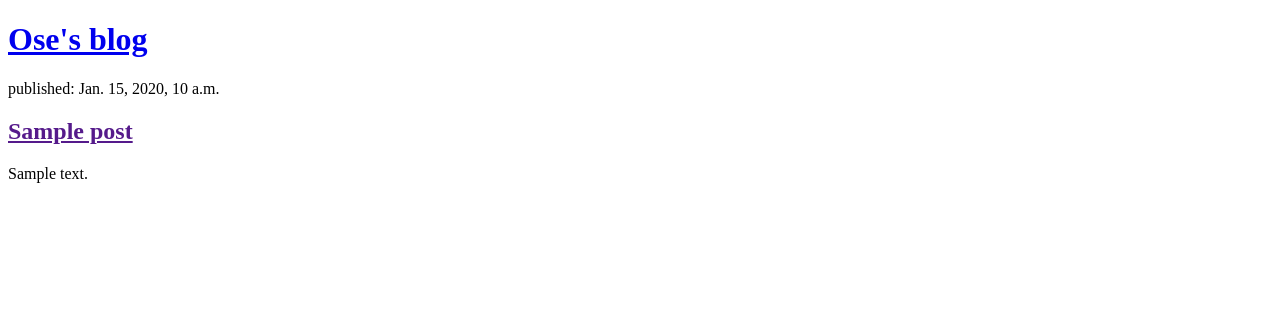
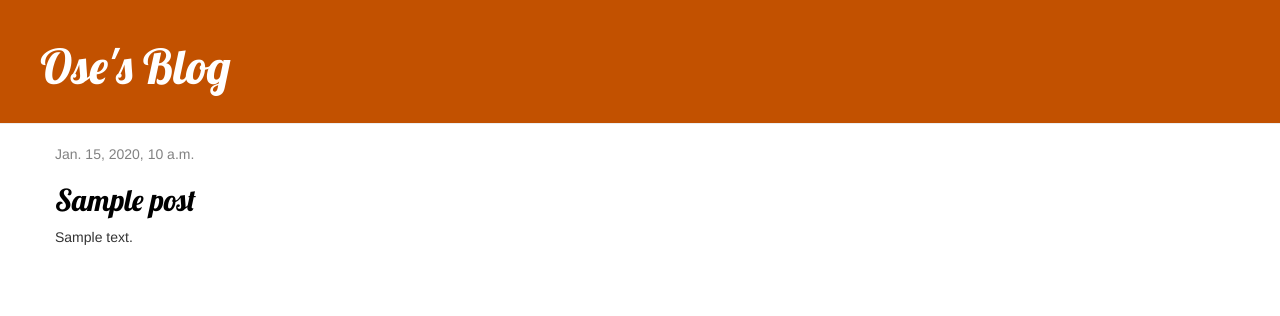
Before and after one commit to oseahumhen/my-first-blog, a Django app: page / in a window 1280 px wide. Shown: the top 316 px of the page. Run offline with Django 3.2, Linux system fonts and the light colour scheme; tables that the repository leaves empty hold one stand-in row (values such as "Sample post"); some libraries are stand-ins or nearby versions.

Commit message:
Add css files and create post_detail view

```diff
--- /dev/null
+++ b/blog/static/css/blog.css
@@ -0,0 +1,46 @@
+.page-header {
+    background-color: #C25100;
+    margin-top: 0;
+    padding: 20px 20px 20px 40px;
+}
+
+.page-header h1, .page-header h1 a, .page-header h1 a:visited, .page-header h1 a:active {
+    color: #ffffff;
+    font-size: 36pt;
+    text-decoration: none;
+}
+
+.content {
+    margin-left: 40px;
+}
+
+h1, h2, h3, h4 {
+    font-family: 'Lobster', cursive;
+}
+
+.date {
+    color: #828282;
+}
+
+.save {
+    float: right;
+}
+
+.post-form textarea, .post-form input {
+    width: 100%;
+}
+
+.top-menu, .top-menu:hover, .top-menu:visited {
+    color: #ffffff;
+    float: right;
+    font-size: 26pt;
+    margin-right: 20px;
+}
+
+.post {
+    margin-bottom: 70px;
+}
+
+.post h2 a, .post h2 a:visited {
+    color: #000000;
+}
--- /dev/null
+++ b/blog/templates/blog/base.html
@@ -0,0 +1,25 @@
+<!DOCTYPE html>
+
+{% load static %}
+<html>
+    <head>
+        <title>Ose's Blog</title>
+        <link rel="stylesheet" href="//maxcdn.bootstrapcdn.com/bootstrap/3.2.0/css/bootstrap.min.css">
+        <link rel="stylesheet" href="//maxcdn.bootstrapcdn.com/bootstrap/3.2.0/css/bootstrap-theme.min.css">
+        <link href='//fonts.googleapis.com/css?family=Lobster&subset=latin,latin-ext' rel='stylesheet' type='text/css'>
+        <link rel="stylesheet" href="{% static 'css/blog.css' %}">
+    </head>
+<body>
+    <div class="page-header">
+        <h1><a href="/">Ose's Blog</a></h1>
+    </div>
+    <div class="content container">
+        <div class="row">
+            <div class="col-md-8">
+            {% block content %}
+            {% endblock %}
+            </div>
+        </div>
+    </div>
+</body>
+</html>
--- a/blog/templates/blog/post_list.html
+++ b/blog/templates/blog/post_list.html
@@ -1,21 +1,14 @@
 <!DOCTYPE html>
 
-<html>
-    <head>
-        <title>Ose's blog</title>
-    </head>
-    <body>
-        <div>
-            <h1><a href="/">Ose's blog</a></h1>
+{% extends 'blog/base.html' %}
+{% block content %}
+    {% for post in posts %}
+        <div class="post">
+            <div class="date">
+                {{ post.published_date }}
+            </div>
+            <h2><a href="{% url 'post_detail' pk=post.pk %}">{{ post.title }}</a></h2>
+            <p>{{ post.text|linebreaksbr }}</p>
         </div>
-
-        {% for post in posts %}
-            <div>
-                <p>published: {{ post.published_date }}</p>
-                <h2><a href="">{{ post.title }}</a></h2>
-                <p>{{ post.text|linebreaksbr }}</p>
-            </div>
-        {% endfor %}
-
-    </body>
-</html>
+    {% endfor %}
+{% endblock %}
--- a/blog/urls.py
+++ b/blog/urls.py
@@ -3,4 +3,5 @@ from . import views
 
 urlpatterns = [
     path('', views.post_list, name='post_list'),
+    path('post/<int:pk>/', views.post_detail, name='post_detail'),
 ]
--- a/blog/views.py
+++ b/blog/views.py
@@ -1,4 +1,4 @@
-from django.shortcuts import render
+from django.shortcuts import render, get_object_or_404
 from .models import Post
 from django.utils import timezone
 
@@ -8,3 +8,7 @@ from django.utils import timezone
 def post_list(request):
     posts = Post.objects.filter(published_date__lte=timezone.now()).order_by('published_date')
     return render(request, 'blog/post_list.html', {'posts': posts})
+
+def post_detail(request, pk):
+    post = get_object_or_404(Post, pk=pk)
+    return render(request, 'blog/post_detail.html', {'post': post})
```
Also changed, not shown: blog/templates/blog/post_detail.html (added, +15 -0 lines), 1 other file.
